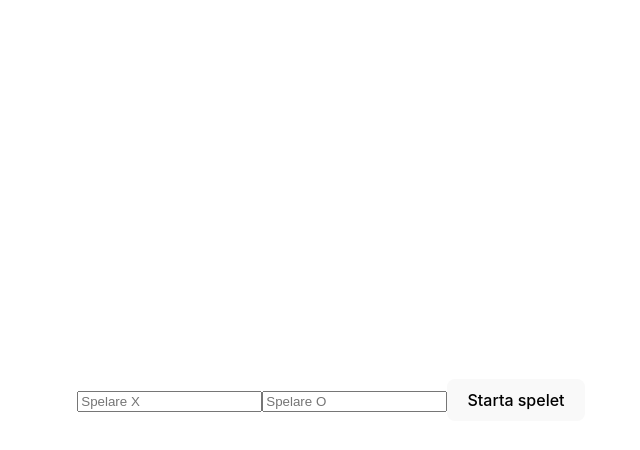
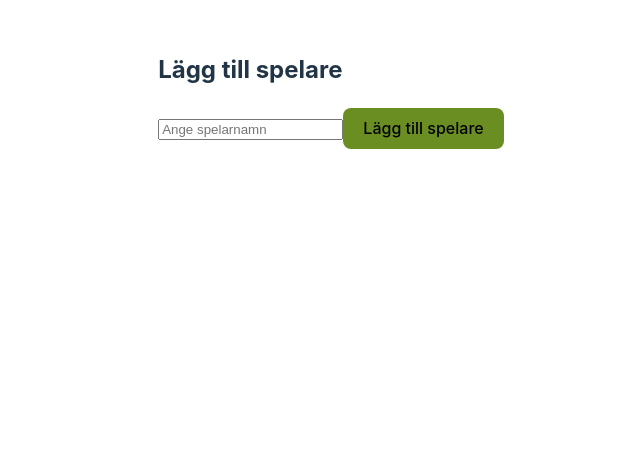
Before and after one commit to annkar73/tic-tac-toe, a Vue app: page / in a window 1280 px wide. Shown: the top 450 px of the page, without its empty margins (309-949 px from the left). Built offline with nearby package versions, Linux system fonts and the light colour scheme.

Commit message:
update gameboard and game

```diff
--- a/src/App.vue
+++ b/src/App.vue
@@ -1,33 +1,7 @@
 <script setup lang="ts">
-import { ref, onMounted } from 'vue';
-import PlayerForm from '../src/components/PlayerForm.vue';
-
-const playerNames = ref({ X: '', O: '' });
-
-const setPlayerNames = (names) => {
-  playerNames.value = names;
-};
-
-onMounted(() => {
-  const savedNames = JSON.parse(localStorage.getItem('playerNames'));
-  if (savedNames) {
-    playerNames.value = savedNames;
-  }
-});
-
+import Game from '../src/components/Game.vue';
 </script>
 
 <template>
-  <div id="app">
-    <PlayerForm @set-names="setPlayerNames" />
-    <div v-if="playerNames.X && playerNames.O">
-      <p>Player X: {{ playerNames.X }}</p>
-      <p>Player O: {{ playerNames.O }}</p>
-
-    </div>
-  </div>
+  <Game />
 </template>
-
-<style scoped>
-
-</style>
--- /dev/null
+++ b/src/components/Game.vue
@@ -0,0 +1,48 @@
+  <script setup lang="ts">
+  import { ref, onMounted, watch } from 'vue';
+  import PlayerForm from './PlayerForm.vue';
+  import TicTacToeBoard from './TicTacToeBoard.vue';
+
+  const players = ref({
+    X: '',
+    O: ''
+  });
+
+  const currentPlayer = ref('X'); // Start by adding player X
+  const playersSet = ref(false);
+
+  const setPlayerName = (name) => {
+    if (currentPlayer.value === 'X') {
+        players.value.X = name;
+        currentPlayer.value = 'O';
+    } else {
+        players.value.O = name;
+        playersSet.value = true;
+    }
+  };
+
+  onMounted(() => {
+    const storedPlayers = localStorage.getItem('players');
+    if (storedPlayers) {
+        const parsedPlayers = JSON.parse(storedPlayers);
+        players.value.X = parsedPlayers.X || '';
+        players.value.O = parsedPlayers.O || '';
+        if (players.value.X && players.value.O) {
+            playersSet.value = true;
+        }
+    }
+  });
+
+  watch(players, (newPlayers) => {
+    localStorage.setItem('players', JSON.stringify(newPlayers));
+  }, {deep: true});
+  </script>
+
+  <template>
+
+    <!-- Visa PlayerForm.vue en gång för att lägga till spelare -->
+    <div>
+      <PlayerForm @set-player-name="setPlayerName" v-if="!playersSet" />
+      <TicTacToeBoard :players="players" v-if="playersSet"/>
+    </div>
+  </template>
--- a/src/components/PlayerForm.vue
+++ b/src/components/PlayerForm.vue
@@ -1,29 +1,21 @@
 <script setup lang="ts">
 import { ref, defineEmits } from 'vue';
 
-const playerX = ref('');
-const playerO = ref('');
+const emit = defineEmits(['set-player-name']);
+const playerName = ref('');
 
-const emit = defineEmits(['set-names']);
-
-const submitNames = () => {
-    const names = { X: playerX.value, O: playerO.value };
-    localStorage.setItem('playerNames', JSON.stringify(names));
-    emit('set-names', names);
+const submitPlayerName = () => {
+  if (playerName.value.trim()) {
+    emit('set-player-name', playerName.value);
+    playerName.value = '';
+  }
 };
-
 </script>
 
 <template>
-    <div>
-        <form @submit.prevent="submitNames">
-            <input v-model="playerX" placeholder="Spelare X" required>
-            <input v-model="playerO" placeholder="Spelare O" required>
-            <button type="submit">Starta spelet</button>
-        </form>
-    </div>
-
+  <div>
+    <h2>Lägg till spelare</h2>
+    <input v-model="playerName" @keyup.enter="submitPlayerName" placeholder="Ange spelarnamn" />
+    <button @click="submitPlayerName">Lägg till spelare</button>
+  </div>
 </template>
-
-<style scoped>
-</style>
--- a/src/components/TicTacToeBoard.vue
+++ b/src/components/TicTacToeBoard.vue
@@ -1,25 +1,35 @@
 <script setup lang="ts">
-import { ref } from 'vue';
+import { ref, defineProps } from 'vue';
 
-const board = ref(Array(9).fill('')); // Array med 9 tomma strängar för varje cell på spelbrädet
-const currentPlayer = ref('X'); // Spelare aktuell för att göra ett drag ('X' eller 'O')
-const winner = ref(''); // Håller vinnare av spelet när det finns en vinnare
+const props = defineProps({
+  players: {
+    type: Object,
+    required: true
+  }
+});
+
+const board = ref(Array(9).fill(''));
+const currentPlayer = ref('X');
+const winner = ref('');
 
 // Gör ett drag på spelbrädet
-const makeMove = (index: number) => {
+const makeMove = (index) => {
   if (board.value[index] === '' && !winner.value) {
     board.value[index] = currentPlayer.value; // Sätt aktuell spelares markering på vald cell
 
     if (checkWinner()) {
-            winner.value = currentPlayer.value; // sätt  vinnaren till aktuell spelare
+      winner.value = currentPlayer.value; // sätt vinnaren till aktuell spelare
+    } else if (board.value.every(cell => cell !== '')) {
+      winner.value = 'Oavgjort';
     } else {
       currentPlayer.value = currentPlayer.value === 'X' ? 'O' : 'X'; // byt aktuell spelare
     }
   }
 };
-// kontrollera om vinnare finns baserat på spelbrädets status
+
+// Kontrollera om vinnare finns baserat på spelbrädets status
 const checkWinner = () => {
-    // definiera alla möjliga vinstrader på spelbrädet
+  // Definiera alla möjliga vinstrader på spelbrädet
   const winningCombinations = [
     [0, 1, 2], // horisontella rader
     [3, 4, 5],
@@ -30,7 +40,7 @@ const checkWinner = () => {
     [0, 4, 8], // diagonala rader
     [2, 4, 6],
   ];
-    // loopa igenom alla vinstrader och kontrollera om någon är fylld av samma spelare
+  // Loopa igenom alla vinstrader och kontrollera om någon är fylld av samma spelare
   return winningCombinations.some(combination => {
     const [a, b, c] = combination;
     return (
@@ -41,34 +51,36 @@ const checkWinner = () => {
   });
 };
 
-// reset game to original state
+// Återställ spelet till ursprungligt tillstånd
 const resetGame = () => {
   board.value = Array(9).fill(''); // Återställ spelbrädet med tomma strängar
   currentPlayer.value = 'X'; // Återställ aktuell spelare till 'X'
   winner.value = '';
 };
-
 </script>
 
 <template>
-    <!-- build a game board-->
+  <div>
+    <h2>Tre-i-rad</h2>
+    <p v-if="props.players[currentPlayer]">Det är {{ props.players[currentPlayer] }}s tur att spela</p>
+
+    <!-- Spelbräde -->
     <div class="board">
       <div v-for="(cell, index) in board" :key="index" class="cell" @click="makeMove(index)">
         {{ cell }}
       </div>
-
-     </div>
-     <!--show winner and button to restart if game over -->
-     <div v-if="winner">
-        <p>Winner: {{ winner }}</p>
-        <button @click="resetGame">Spela igen</button>
-
     </div>
 
+    <!-- Visa vinnare och knapp för att starta om ifall spelet är över -->
+    <div v-if="winner !== undefined && winner.vaue != ''">
+      <p v-if="winner !== 'Oavgjort'"><strong>Vinnare:</strong> {{ props.players[winner] }} ({{ winner }})</p>
+      <p v-else>Oavgjort</p>
+      <button @click="resetGame">Spela igen</button>
+    </div>
+  </div>
 </template>
 
 <style scoped>
-
 .board {
   display: grid;
   grid-template-columns: repeat(3, 100px);
@@ -81,12 +93,12 @@ const resetGame = () => {
   justify-content: center;
   width: 100px;
   height: 100px;
-    background-color: aquamarine;
+  background-color: antiquewhite;
+  border: 1px solid darkslategray;
   font-size: 24px;
   cursor: pointer;
 }
 .cell:hover {
   background-color: turquoise;
 }
-
 </style>
--- a/src/style.css
+++ b/src/style.css
@@ -26,7 +26,7 @@ a:hover {
 body {
   margin: 0;
   display: flex;
-  place-items: center;
+  place-items: initial;
   min-width: 320px;
   min-height: 100vh;
 }
@@ -43,12 +43,12 @@ button {
   font-size: 1em;
   font-weight: 500;
   font-family: inherit;
-  background-color: #1a1a1a;
+  background-color: olivedrab;
   cursor: pointer;
   transition: border-color 0.25s;
 }
 button:hover {
-  border-color: #646cff;
+  border-color: darkgreen;
 }
 button:focus,
 button:focus-visible {
@@ -63,7 +63,6 @@ button:focus-visible {
   max-width: 1280px;
   margin: 0 auto;
   padding: 2rem;
-  text-align: center;
 }
 
 @media (prefers-color-scheme: light) {
@@ -75,6 +74,6 @@ button:focus-visible {
     color: #747bff;
   }
   button {
-    background-color: #f9f9f9;
+    background-color:olivedrab;
   }
 }
```
Lines whose indentation alone changed are shown as unchanged.
